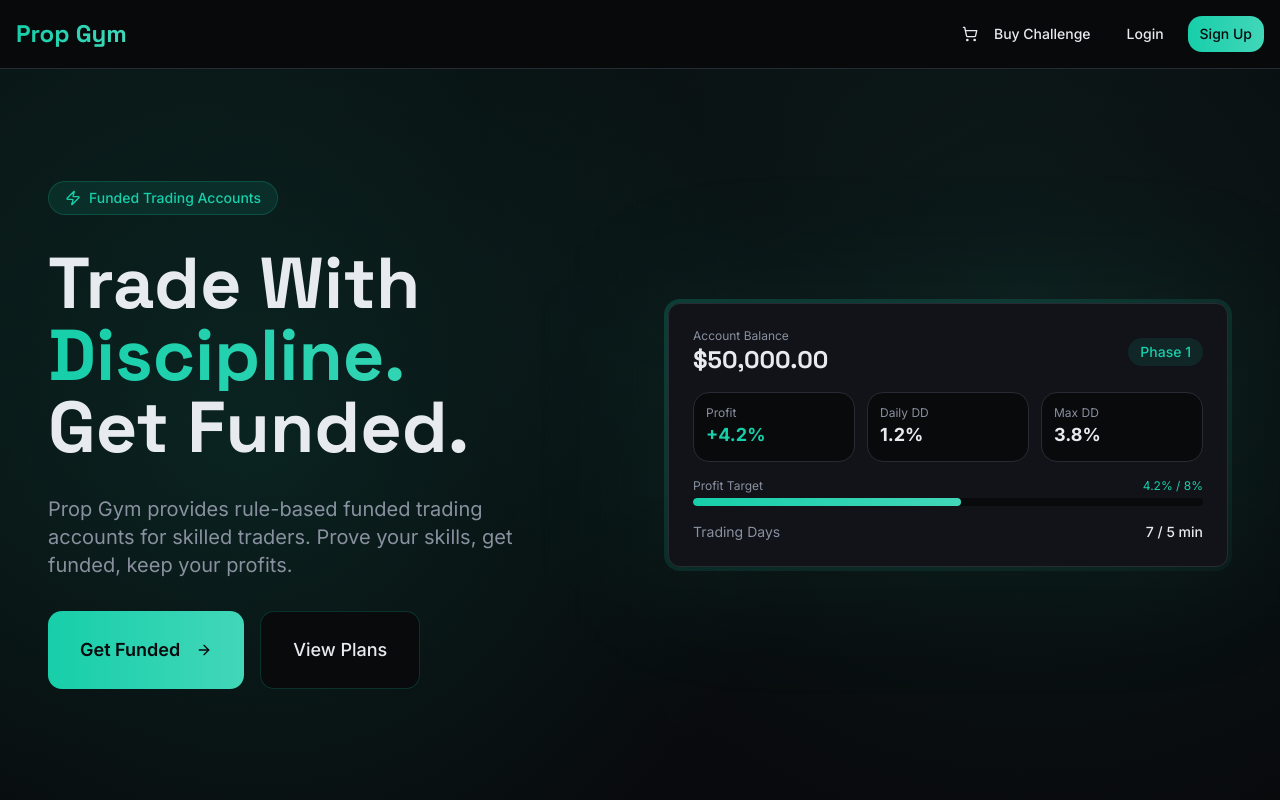
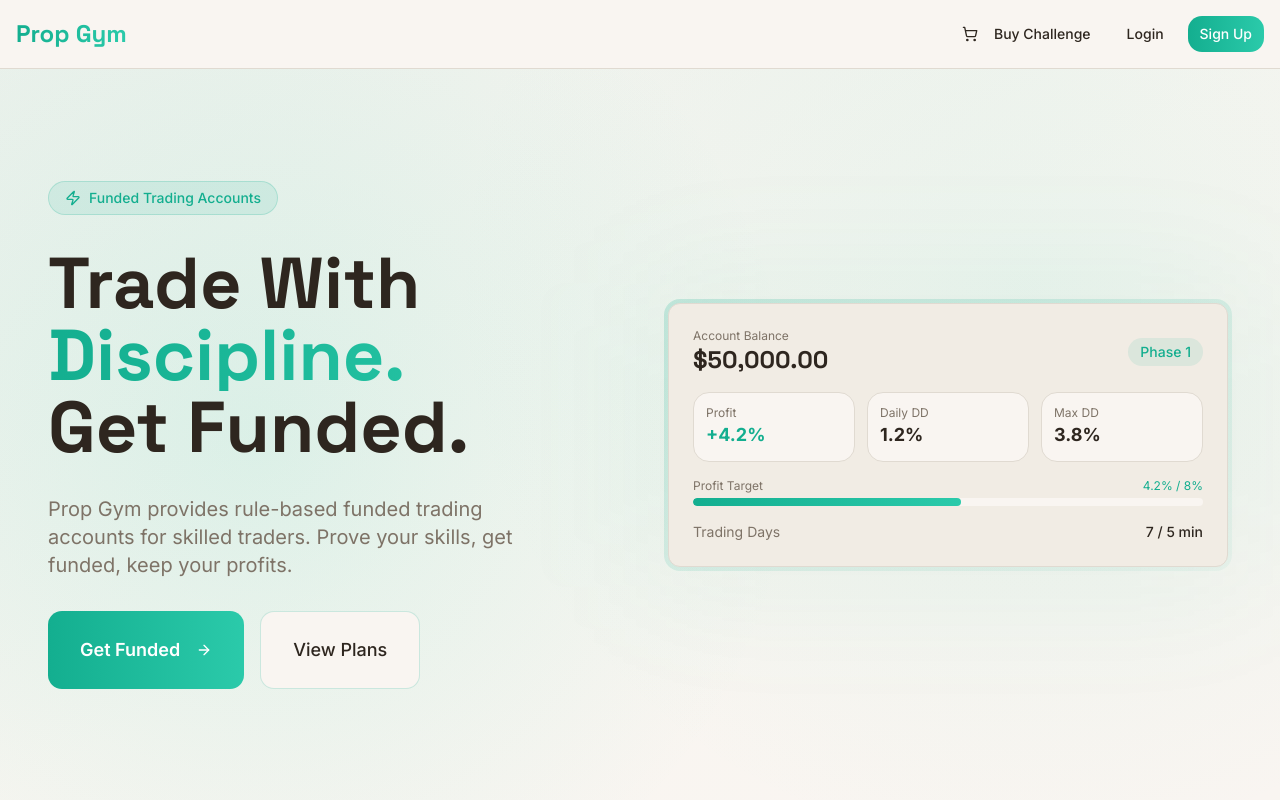
Before and after one commit to Bullsrkl/throtozmovies, a React (Vite) app: page / in a window 1280 px wide. Shown: the top 800 px of the page. Built offline with nearby package versions, Linux system fonts and the light colour scheme; the HTML template or start-up script is replaced by a standard one.

Commit message:
Apply creamy theme visuals
Co-authored-by: Bullsrkl <146369034+Bullsrkl@users.noreply.github.com>

```diff
--- a/src/index.css
+++ b/src/index.css
@@ -2,61 +2,58 @@
 @tailwind components;
 @tailwind utilities;
 
-/* Definition of the design system. All colors, gradients, fonts, etc should be defined here.
-All colors MUST be HSL.
-*/
+/* Creamy Prop Gym Theme — All colors HSL */
 
 @layer base {
   :root {
-    /* Prop Gym Dark Fintech Theme */
-    --background: 220 20% 4%; /* Deep dark #0A0D12 */
-    --foreground: 210 20% 92%;
+    --background: 35 40% 96%;
+    --foreground: 30 20% 15%;
 
-    --card: 220 18% 8%; /* Card surface #111621 */
-    --card-foreground: 210 20% 92%;
+    --card: 35 30% 92%;
+    --card-foreground: 30 20% 15%;
 
-    --popover: 220 18% 8%;
-    --popover-foreground: 210 20% 92%;
+    --popover: 35 30% 92%;
+    --popover-foreground: 30 20% 15%;
 
-    /* Teal/Cyan primary accent */
-    --primary: 168 80% 45%; /* Teal #17B897 */
-    --primary-light: 168 65% 55%; /* Lighter teal #3DCFAE */
-    --primary-foreground: 220 20% 4%;
+    /* Teal primary accent (deeper for cream contrast) */
+    --primary: 168 80% 38%;
+    --primary-light: 168 65% 48%;
+    --primary-foreground: 0 0% 100%;
 
-    /* Light green premium gradient (keep) */
-    --premium: 158 79% 66%;
-    --premium-light: 158 58% 51%;
-    --premium-foreground: 220 20% 4%;
+    /* Premium green */
+    --premium: 158 79% 40%;
+    --premium-light: 158 58% 48%;
+    --premium-foreground: 0 0% 100%;
 
-    /* Golden admin gradient (keep) */
+    /* Golden admin */
     --admin: 43 63% 52%;
     --admin-light: 44 100% 67%;
-    --admin-foreground: 220 20% 4%;
+    --admin-foreground: 30 20% 15%;
 
-    --secondary: 220 18% 12%;
-    --secondary-foreground: 210 20% 92%;
+    --secondary: 35 20% 90%;
+    --secondary-foreground: 30 20% 15%;
 
-    --muted: 220 14% 16%;
-    --muted-foreground: 220 10% 58%;
+    --muted: 35 15% 88%;
+    --muted-foreground: 30 10% 45%;
 
-    --accent: 220 18% 14%;
-    --accent-foreground: 210 20% 92%;
+    --accent: 35 25% 88%;
+    --accent-foreground: 30 20% 15%;
 
-    --destructive: 0 84% 60%;
-    --destructive-foreground: 210 20% 92%;
+    --destructive: 0 84% 55%;
+    --destructive-foreground: 0 0% 100%;
 
-    --border: 220 14% 18%;
-    --input: 220 14% 16%;
-    --ring: 168 80% 45%;
+    --border: 35 20% 85%;
+    --input: 35 15% 88%;
+    --ring: 168 80% 38%;
 
     --radius: 1rem;
 
-    /* Shadows */
-    --shadow-card: 0 4px 24px -4px rgba(0, 0, 0, 0.5);
-    --shadow-elevated: 0 12px 48px -8px rgba(0, 0, 0, 0.6);
+    /* Warm shadows */
+    --shadow-card: 0 4px 24px -4px rgba(139, 119, 91, 0.08);
+    --shadow-elevated: 0 12px 48px -8px rgba(139, 119, 91, 0.12);
 
-    /* Glass effect */
-    --glass-bg: rgba(17, 22, 33, 0.7);
+    /* Creamy glass effect */
+    --glass-bg: rgba(255, 248, 235, 0.85);
     --glass-border: rgba(23, 184, 151, 0.15);
 
     --transition-smooth: all 0.3s cubic-bezier(0.4, 0, 0.2, 1);
@@ -72,3 +69,45 @@ All colors MUST be HSL.
     @apply bg-background text-foreground;
   }
 }
+
+/* Cream interactive effects */
+@layer utilities {
+  .cream-hover {
+    @apply transition-all duration-300;
+  }
+  .cream-hover:hover {
+    transform: translateY(-2px);
+    box-shadow: 0 8px 30px -8px rgba(139, 119, 91, 0.15), 0 0 0 1px rgba(23, 184, 151, 0.08);
+  }
+
+  .cream-ripple {
+    position: relative;
+    overflow: hidden;
+  }
+  .cream-ripple::after {
+    content: '';
+    position: absolute;
+    inset: 0;
+    background: radial-gradient(circle at var(--ripple-x, 50%) var(--ripple-y, 50%), rgba(255, 243, 220, 0.5) 0%, transparent 60%);
+    opacity: 0;
+    transition: opacity 0.4s ease;
+    pointer-events: none;
+  }
+  .cream-ripple:active::after {
+    opacity: 1;
+  }
+
+  .cream-glow {
+    animation: cream-glow-pulse 2s ease-in-out infinite;
+  }
+}
+
+@keyframes cream-glow-pulse {
+  0%, 100% { box-shadow: 0 0 8px rgba(139, 119, 91, 0.1); }
+  50% { box-shadow: 0 0 20px rgba(139, 119, 91, 0.2); }
+}
+
+@keyframes cream-slide {
+  0% { transform: translateX(-10px); opacity: 0; }
+  100% { transform: translateX(0); opacity: 1; }
+}
--- a/tailwind.config.ts
+++ b/tailwind.config.ts
@@ -74,25 +74,37 @@ export default {
       },
       keyframes: {
         "accordion-down": {
-          from: {
-            height: "0",
-          },
-          to: {
-            height: "var(--radix-accordion-content-height)",
-          },
+          from: { height: "0" },
+          to: { height: "var(--radix-accordion-content-height)" },
         },
         "accordion-up": {
-          from: {
-            height: "var(--radix-accordion-content-height)",
-          },
-          to: {
-            height: "0",
-          },
+          from: { height: "var(--radix-accordion-content-height)" },
+          to: { height: "0" },
+        },
+        "cream-ripple": {
+          "0%": { transform: "scale(0.8)", opacity: "0.6" },
+          "100%": { transform: "scale(2)", opacity: "0" },
+        },
+        "cream-slide": {
+          "0%": { transform: "translateX(-10px)", opacity: "0" },
+          "100%": { transform: "translateX(0)", opacity: "1" },
+        },
+        "cream-glow": {
+          "0%, 100%": { boxShadow: "0 0 8px rgba(139, 119, 91, 0.1)" },
+          "50%": { boxShadow: "0 0 20px rgba(139, 119, 91, 0.2)" },
+        },
+        "fade-in": {
+          "0%": { opacity: "0", transform: "translateY(10px)" },
+          "100%": { opacity: "1", transform: "translateY(0)" },
         },
       },
       animation: {
         "accordion-down": "accordion-down 0.2s ease-out",
         "accordion-up": "accordion-up 0.2s ease-out",
+        "cream-ripple": "cream-ripple 0.6s ease-out",
+        "cream-slide": "cream-slide 0.3s ease-out",
+        "cream-glow": "cream-glow 2s ease-in-out infinite",
+        "fade-in": "fade-in 0.3s ease-out",
       },
     },
   },
```
